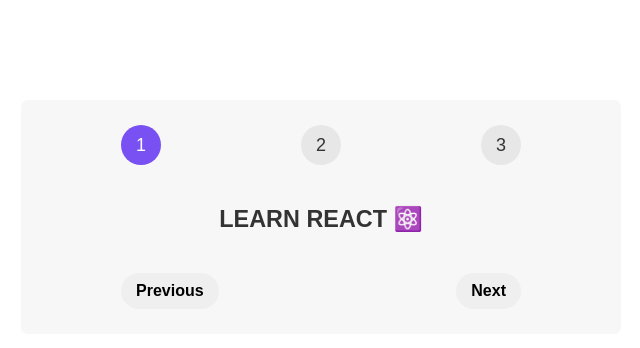
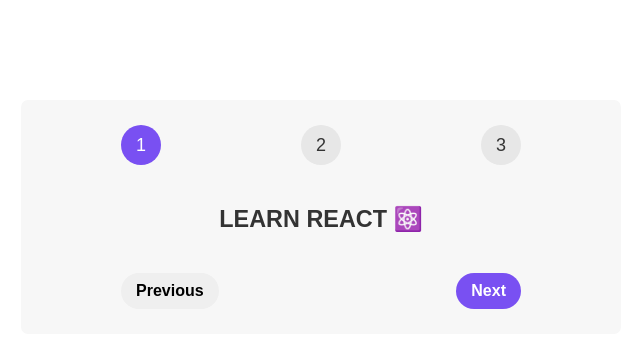
Before and after one commit to ritabradley/steps-component, a React (Create React App) app: page / in a window 1280 px wide. Shown: the top 348 px of the page, without its empty margins (319-959 px from the left). Built offline with nearby package versions, Linux system fonts and the light colour scheme; the HTML template or start-up script is replaced by a standard one.

Commit message:
conditionally apply styles to buttons

```diff
--- a/src/App.js
+++ b/src/App.js
@@ -34,8 +34,12 @@
       </div>
 
       <div className='buttons'>
-        <Button onClick={handlePrevious}>Previous</Button>
-        <Button onClick={handleNext}>Next</Button>
+        <Button styleClass={step > 1 ? 'active' : ''} onClick={handlePrevious}>
+          Previous
+        </Button>
+        <Button styleClass={step < stepText.length ? 'active' : ''} onClick={handleNext}>
+          Next
+        </Button>
       </div>
     </div>
   );
--- a/src/components/Button.js
+++ b/src/components/Button.js
@@ -1,6 +1,6 @@
-export default function Button({ children, onClick }) {
+export default function Button({ children, onClick, styleClass }) {
   return (
-    <button onClick={onClick}>
+    <button className={styleClass} onClick={onClick}>
       <span>{children}</span>
     </button>
   );
--- a/src/index.css
+++ b/src/index.css
@@ -39,7 +39,8 @@
   font-size: 18px;
 }
 
-.numbers .active {
+.numbers .active,
+button.active {
   background-color: #7950f2;
   color: #fff;
 }
```
